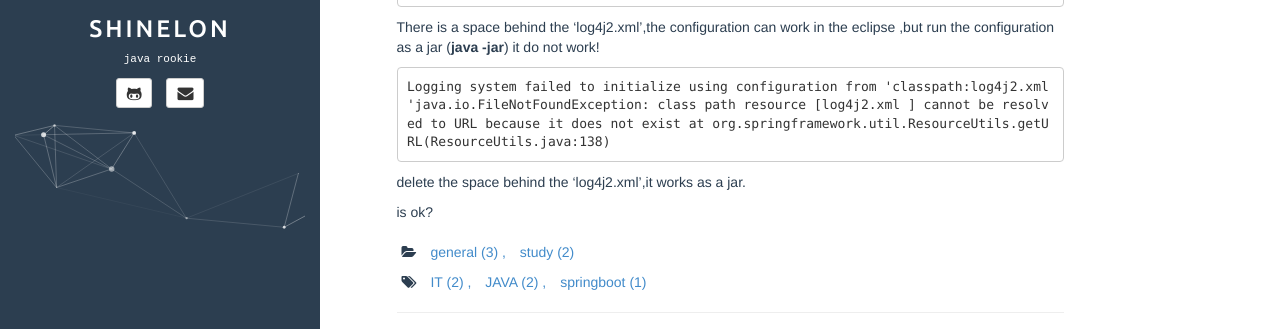
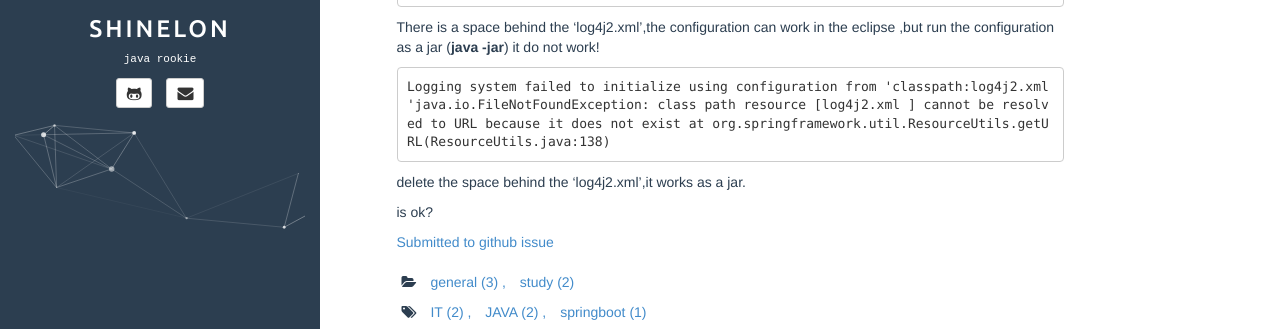
Before and after one commit to shinelon/shinelon, a Jekyll site: the page built from _posts/2016-10-31-space-in-springboot-config.md, in a window 1280 px wide and 1024 px high, cut to the strip 282-611 px from the top of the window. Built offline with Jekyll 4.4.1, drawn with Linux system fonts in a browser that asks for light colours; comment, search, counter and statistics services are not loaded.

Commit message:
modify file

```diff
--- a/_posts/2016-10-31-space-in-springboot-config.md
+++ b/_posts/2016-10-31-space-in-springboot-config.md
@@ -28,3 +28,8 @@ Logging system failed to initialize using configuration from 'classpath:log4j2.x
 delete the space behind the 'log4j2.xml',it works as a jar.
 
 is ok?
+
+[Submitted to github issue][1]
+
+
+  [1]: https://github.com/spring-projects/spring-boot/issues/7251
```
